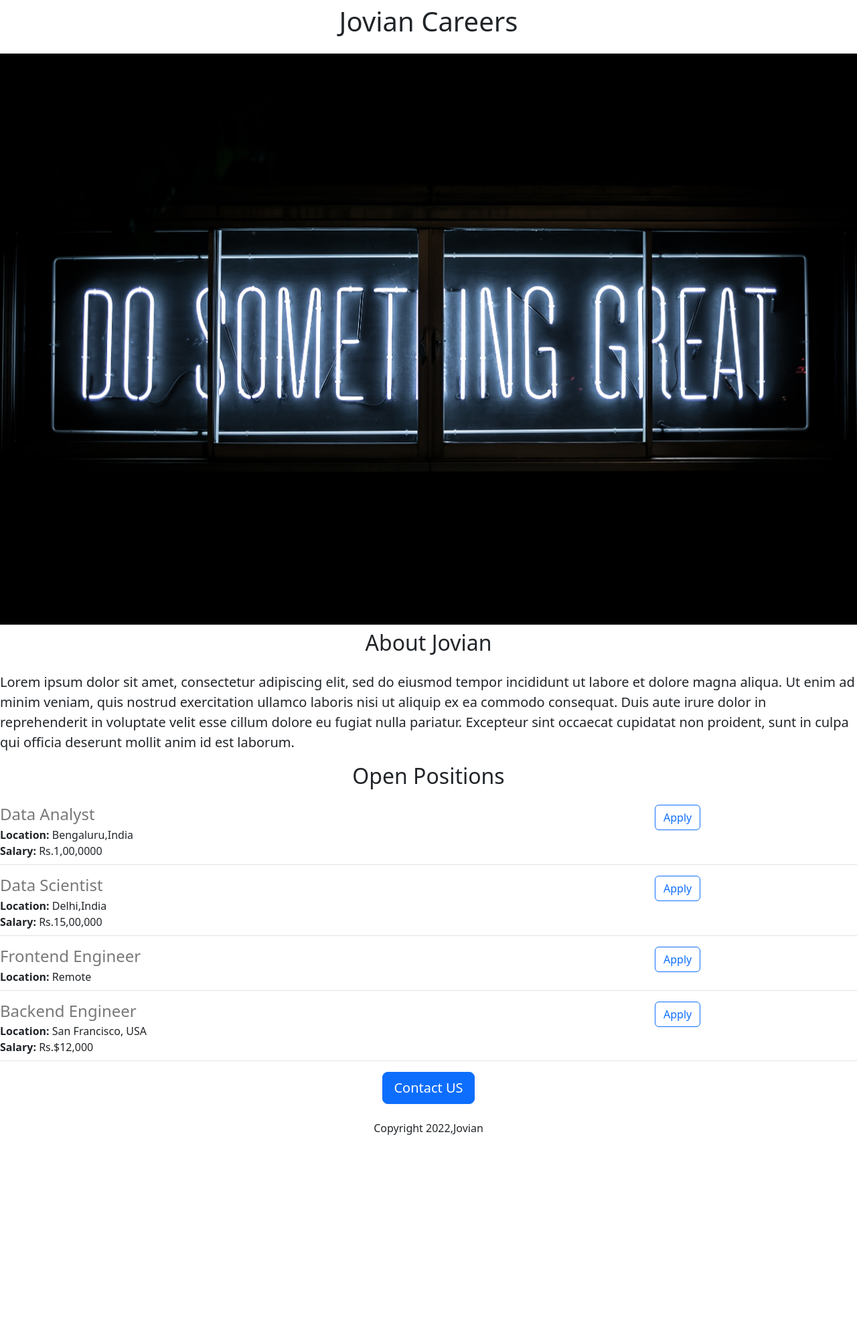
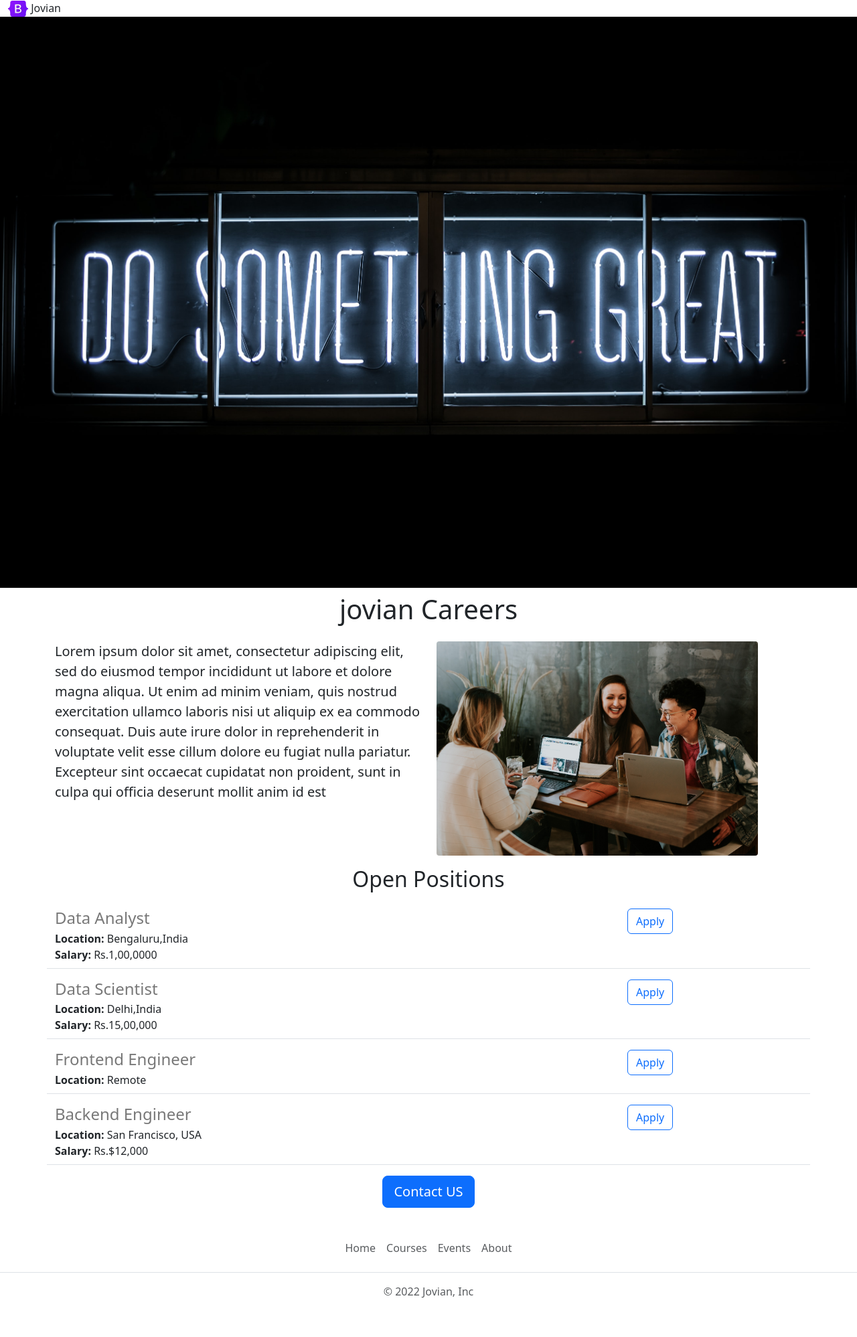
Before and after one commit to chaithrak19/carrers-website-v2, a Flask app: page / in a window 1280 px wide. Shown: the whole page at 67% size. Before the commit the page ends 1695 px from the top, so only its background shows below. Run offline with Flask 2, Linux system fonts and the light colour scheme.

Commit message:
functional and  aesthetic improvements

```diff
--- a/app.py
+++ b/app.py
@@ -30,7 +30,7 @@ JOBS = [
 ]
 @app.route("/")
 def hello_jovian():
-    return render_template('home.html',jobs=JOBS)
+    return render_template('home.html',jobs=JOBS,company_name='jovian')
 
 @app.route("/api/jobs")
 def list_jobs():
--- /dev/null
+++ b/templates/footer.html
@@ -0,0 +1,11 @@
+<div class="container">
+  <footer class="py-3 my-4">
+    <ul class="nav justify-content-center border-bottom pb-3 mb-3">
+      <li class="nav-item"><a target="_blank" href="https://www.jovian.ai" class="nav-link px-2 text-muted">Home</a></li>
+      <li class="nav-item"><a target="_blank" href="https://byjus.com/learn/account/login" class="nav-link px-2 text-muted">Courses</a></li>
+      <li class="nav-item"><a target="_blank" href="https://jovian.com/events" class="nav-link px-2 text-muted">Events</a></li>
+      <li class="nav-item"><a target="_blank" href="https://jovian.com/events" class="nav-link px-2 text-muted">About</a></li>
+    </ul>
+    <p class="text-center text-muted">&copy; 2022 Jovian, Inc</p>
+  </footer>
+</div>
--- a/templates/home.html
+++ b/templates/home.html
@@ -10,15 +10,27 @@
             height:360px;
             width:100%;
             object-fit:cover;
+            margin-bottom:16px;
             }
             </style>
     </head>
     <body>
+            {% include 'nav.html'%}
+            <img class="img-fluid" id="banner" src = "https://careers-website.chaithrak123.repl.co/static/banner.jpeg">
     <div class ="container">
-       <h1 class = "text-center mt-2 mb-4">Jovian Careers</h1>
-        <img class="img-fluid" id="banner" src = "https://careers-website.chaithrak123.repl.co/static/banner.jpeg">
-        <h2 class = "text-center mt-2 mb-4">About Jovian</h2>
-        <p class="lead">Lorem ipsum dolor sit amet, consectetur adipiscing elit, sed do eiusmod tempor incididunt ut labore et dolore magna aliqua. Ut enim ad minim veniam, quis nostrud exercitation ullamco laboris nisi ut aliquip ex ea commodo consequat. Duis aute irure dolor in reprehenderit in voluptate velit esse cillum dolore eu fugiat nulla pariatur. Excepteur sint occaecat cupidatat non proident, sunt in culpa qui officia deserunt mollit anim id est laborum.</p>
+       <h1 class = "text-center mt-2 mb-4">
+           {{company_name}} Careers
+       </h1>
+        <div class="row" style="margin-bottom:16px;">
+            <div class="col-md-6">
+        <p class="lead">
+            Lorem ipsum dolor sit amet, consectetur adipiscing elit, sed do eiusmod tempor incididunt ut labore et dolore magna aliqua. Ut enim ad minim veniam, quis nostrud exercitation ullamco laboris nisi ut aliquip ex ea commodo consequat. Duis aute irure dolor in reprehenderit in voluptate velit esse cillum dolore eu fugiat nulla pariatur. Excepteur sint occaecat cupidatat non proident, sunt in culpa qui officia deserunt mollit anim id est
+         </p>
+            </div>
+            <div class="d-none d-md-block col-md-6">
+            <img src ="/static/people.jpg" style="height:320px;border-radius:4px;">
+          </div>
+        </div>
         <h2 class = "text-center mt-2 mb-4">Open Positions</h2>
         <div>
             {% for job in jobs %}
@@ -26,10 +38,9 @@
           {% endfor %}
     </div>
          <div class="text-center">
-             <button class= "btn btn-primary btn-lg">Contact US</button>
-             <p class="mt-4">Copyright 2022,Jovian</p>
+             <a button class= "btn btn-primary btn-lg" href ="mailto:hello@jovian.ai?subject=Question%20about%20Job%20Openings&body=My%20Name%3A%0D%0A%0D%0AMy%20questions%3A%3Center%20questions%20here%3E">Contact US</button></a>
          </div>
-    </div>
+    </div
+     {% include 'footer.html' %}
     </body>
-
 </html>
--- a/templates/jobitem.html
+++ b/templates/jobitem.html
@@ -14,6 +14,6 @@
         {% endif %}
  </div>
 <div class="col-3">
-<button type = "button" class="btn btn-outline-primary">Apply</button>
+<a href="mailto:hello@jovian.ai?subject=Application%20for%20{{job['title']}}&body=My%20Name%3A%0D%0A%0D%0AMy%20CV%20link%3A%0D%0A%0D%0AMy%20Linkedin%20link%3A" type = "button" class="btn btn-outline-primary">Apply</button></a>
    </div>
  </div>
--- /dev/null
+++ b/templates/nav.html
@@ -0,0 +1,9 @@
+<nav class="navbar shadow-sm fixed-top bg-white">
+  <div class="container-fluid">
+    <a class="navbar-brand" href="#">
+      <img src="/static/logo.svg" alt="" width="30" height="24" class="d-inline-block align-text-top">
+      Jovian
+    </a>
+  </div>
+</nav
+    <div style ="height:56px"></div>
```
Also changed, not shown: static/logo.svg (added), static/people.jpg (added), 1 other file.
